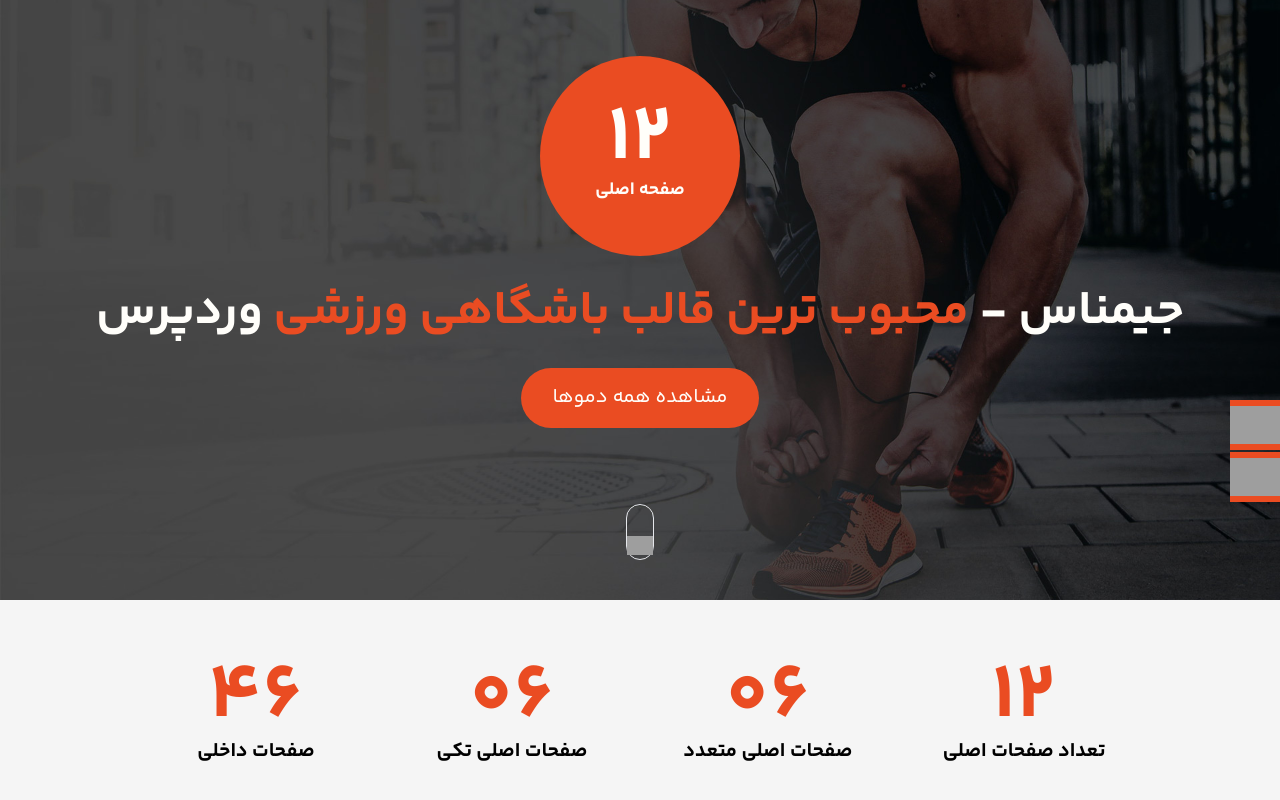
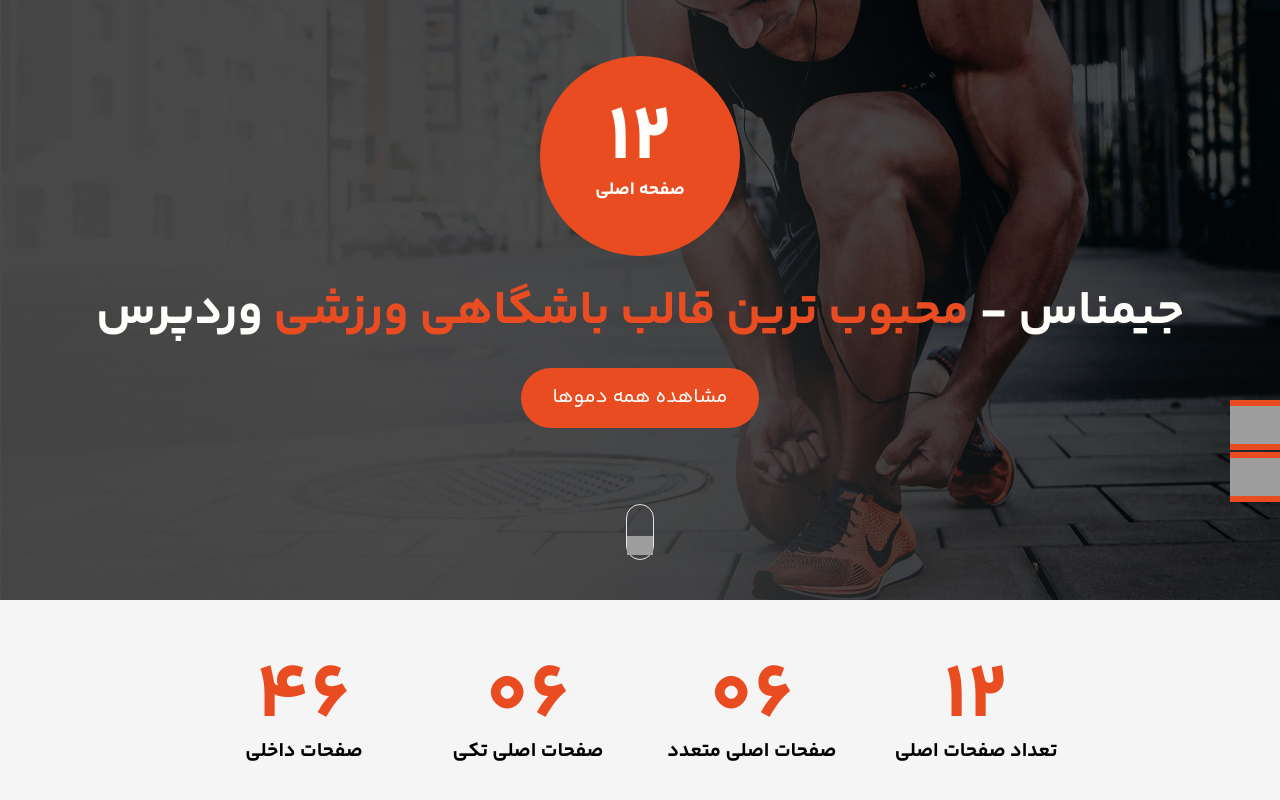
Before and after one commit to mahyarErshad/gimnas, a React (Vite) app: page / in a window 1280 px wide. Shown: the part 200-1000 px from the top of the page. Built offline with nearby package versions, Linux system fonts and the light colour scheme; grey boxes are pictures that could not be loaded.

Commit message:
PX has increased

```diff
--- a/src/components/Body/BodyParts/PageCounter/PageCounter.jsx
+++ b/src/components/Body/BodyParts/PageCounter/PageCounter.jsx
@@ -3,7 +3,7 @@ import PageCounterComponent from "./PageCounterComponent";
 
 function PageCounter() {
   return (
-    <section className="bg-bgGray py-[5.625rem] flex justify-center items-center flex-wrap max-md:px-4 md:px-8 lg:px-[10%] max-lg:gap-20">
+    <section className="bg-bgGray py-[5.625rem] flex justify-center items-center flex-wrap max-md:px-4 md:px-8 lg:px-[15%] max-lg:gap-20">
       <PageCounterComponent number="۱۲" text="تعداد صفحات اصلی" />
       <PageCounterComponent number="۰۶" text="صفحات اصلی متعدد" />
       <PageCounterComponent number="۰۶" text="صفحات اصلی تکی" />
```
